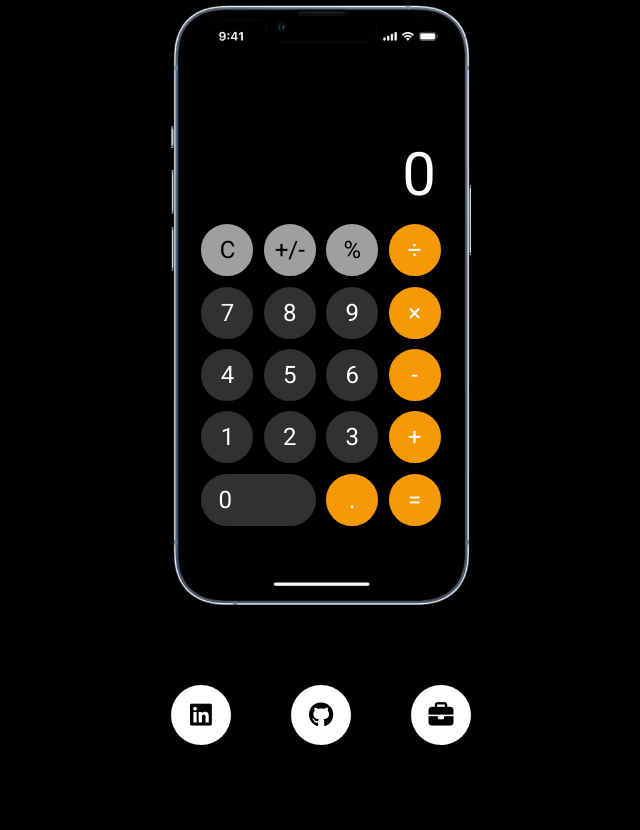
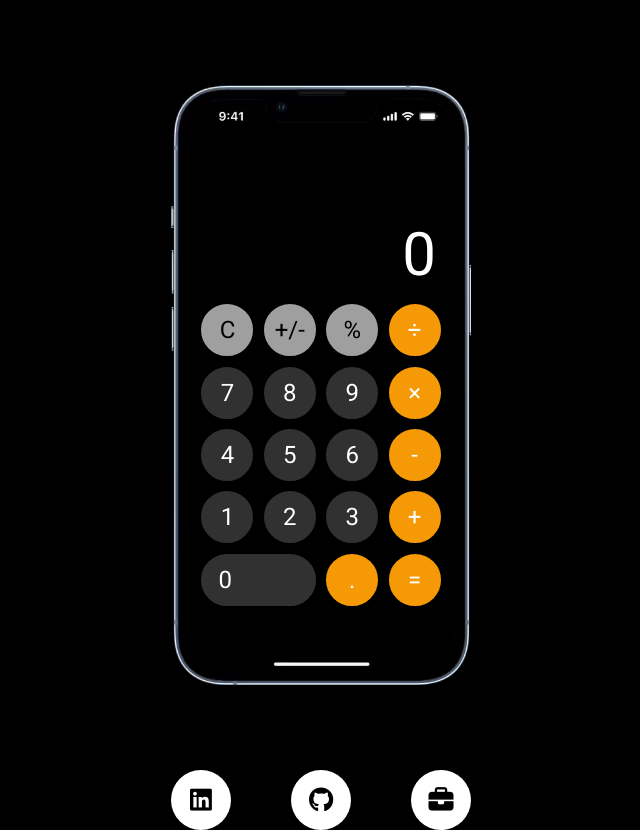
Before and after one commit to Mr-Config-pe/calculator-iphone, a React (Create React App) app: page / in a window 1280 px wide. Shown: the whole page, without its empty margins (319-959 px from the left). Before the commit the page ends 800 px from the top, so only its background shows below. Built offline with nearby package versions, Linux system fonts and the light colour scheme.

Commit message:
ReparandoLinea 59 Calculator.js

```diff
--- a/src/assets/css/Calculator.css
+++ b/src/assets/css/Calculator.css
@@ -7,8 +7,9 @@
 
 
 .calculator {
+    padding-top: 130px;
     width: 360px;
-    height: 500px ;
+    height: 700px ;
     display: flex;
     flex-direction: column;
     align-items: center;
--- a/src/assets/css/SocialMedia.css
+++ b/src/assets/css/SocialMedia.css
@@ -4,7 +4,8 @@
 
 
 .social-media{
-    padding-top: 130px;
+    margin-top: 100px;
+
     background-color: transparent; /*Fondo del Contenedor SocialMedia*/
 }
 
--- a/src/components/Calculator.js
+++ b/src/components/Calculator.js
@@ -56,7 +56,7 @@ function Calculator() {
   };
 
   const handleDecimal = () => {
-    let parts = display.split(/[/+/-/*/]/);
+  let parts = display.split(/[/+/*/-]/);
     let lastPart = parts[parts.length - 1];
 
     if (!lastPart.includes(".")) {
```
